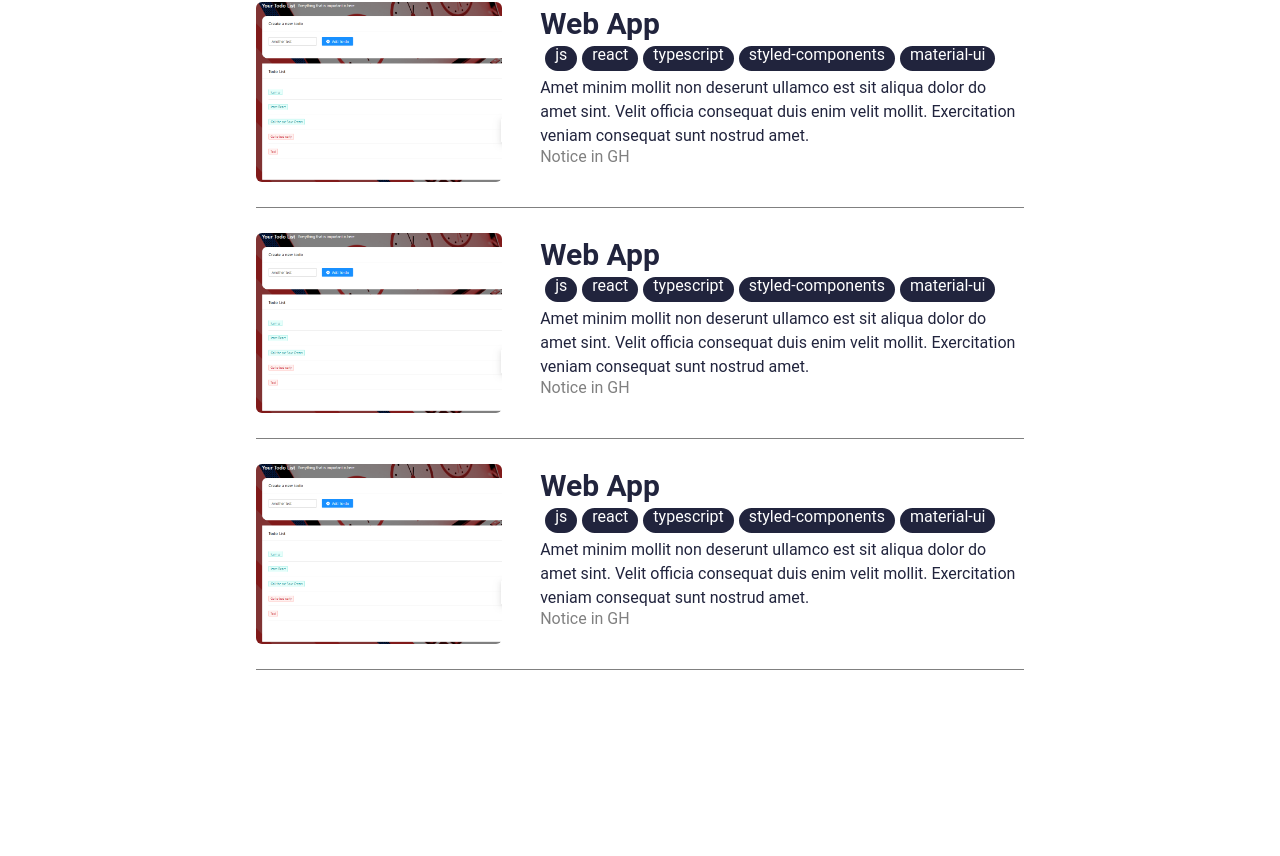
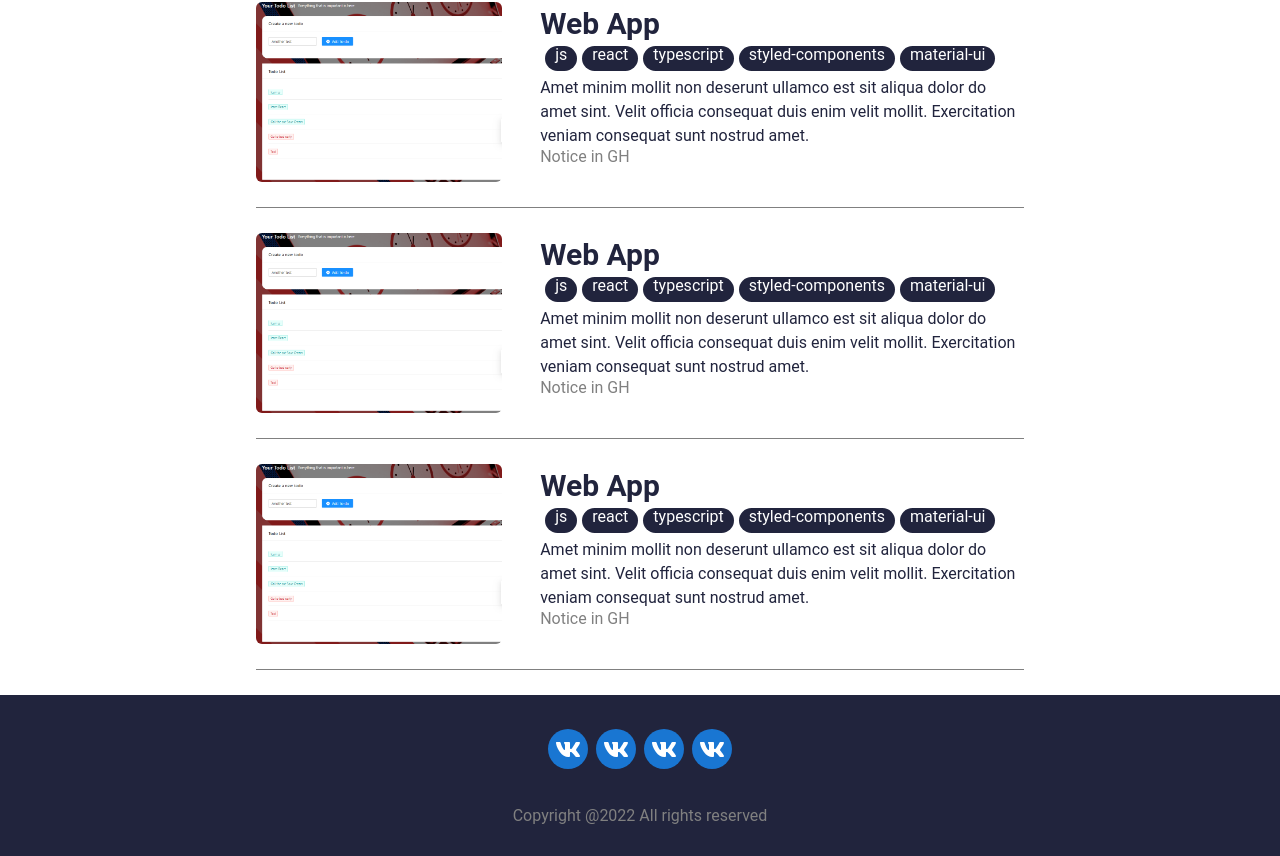
Before and after one commit to Pavel-Parkhomenko/Portfolio-Site, a React (Create React App) app: page / in a window 1280 px wide. Shown: the part 1116-1972 px from the top of the page. Before the commit the page ends 1786 px from the top, so only its background shows below. Built offline with nearby package versions, Linux system fonts and the light colour scheme.

Commit message:
feat: add footer

```diff
--- a/src/components/Footer/index.jsx
+++ b/src/components/Footer/index.jsx
@@ -0,0 +1,16 @@
+import React from 'react'
+import { Container, FooterItem, FooterText } from './styled'
+
+export default function Footer() {
+  return (
+    <Container>
+      <div>
+        <FooterItem />
+        <FooterItem />
+        <FooterItem />
+        <FooterItem />
+      </div>
+      <FooterText>Copyright @2022 All rights reserved</FooterText>
+    </Container>
+  )
+}
--- /dev/null
+++ b/src/components/Footer/styled.js
@@ -0,0 +1,23 @@
+import styled from 'styled-components'
+import vkSVG from '../../assets/svg/vk.svg'
+
+export const Container = styled.div`
+  display: flex;
+  flex-direction: column;
+  justify-content: center;
+  align-items: center;
+  width: 100%;
+  background-color: #21243D;
+  padding: 30px 0 30px 0;
+`
+export const FooterItem = styled.div`
+  display: inline-block;
+  width: 48px;
+  height: 48px;
+  background-image: url(${vkSVG});
+`
+
+export const FooterText = styled.span`
+  color: gray;
+  margin-top: 30px;
+`
--- a/src/components/Header/styled.js
+++ b/src/components/Header/styled.js
@@ -32,4 +32,5 @@ export const Button = styled.button`
   background-color: #FF6464;
   border-radius: 2px;
   color: white;
+  border: 0;
 `
--- a/src/pages/Home/index.jsx
+++ b/src/pages/Home/index.jsx
@@ -8,6 +8,7 @@ import Navigation from '../../components/Navigation'
 import InfoCard from '../../components/InfoCard'
 import { worksData } from '../../mocks/index'
 import WorkCard from '../../components/WorkCard'
+import Footer from '../../components/Footer'
 
 export default function Home() {
   return (
@@ -39,6 +40,7 @@ export default function Home() {
           />
         )) }
       </ContainerWorks>
+      <Footer />
     </Container>
   )
 }
```
Also changed, not shown: src/assets/img/avatar.jpg (added), src/assets/svg/vk.svg (added).
